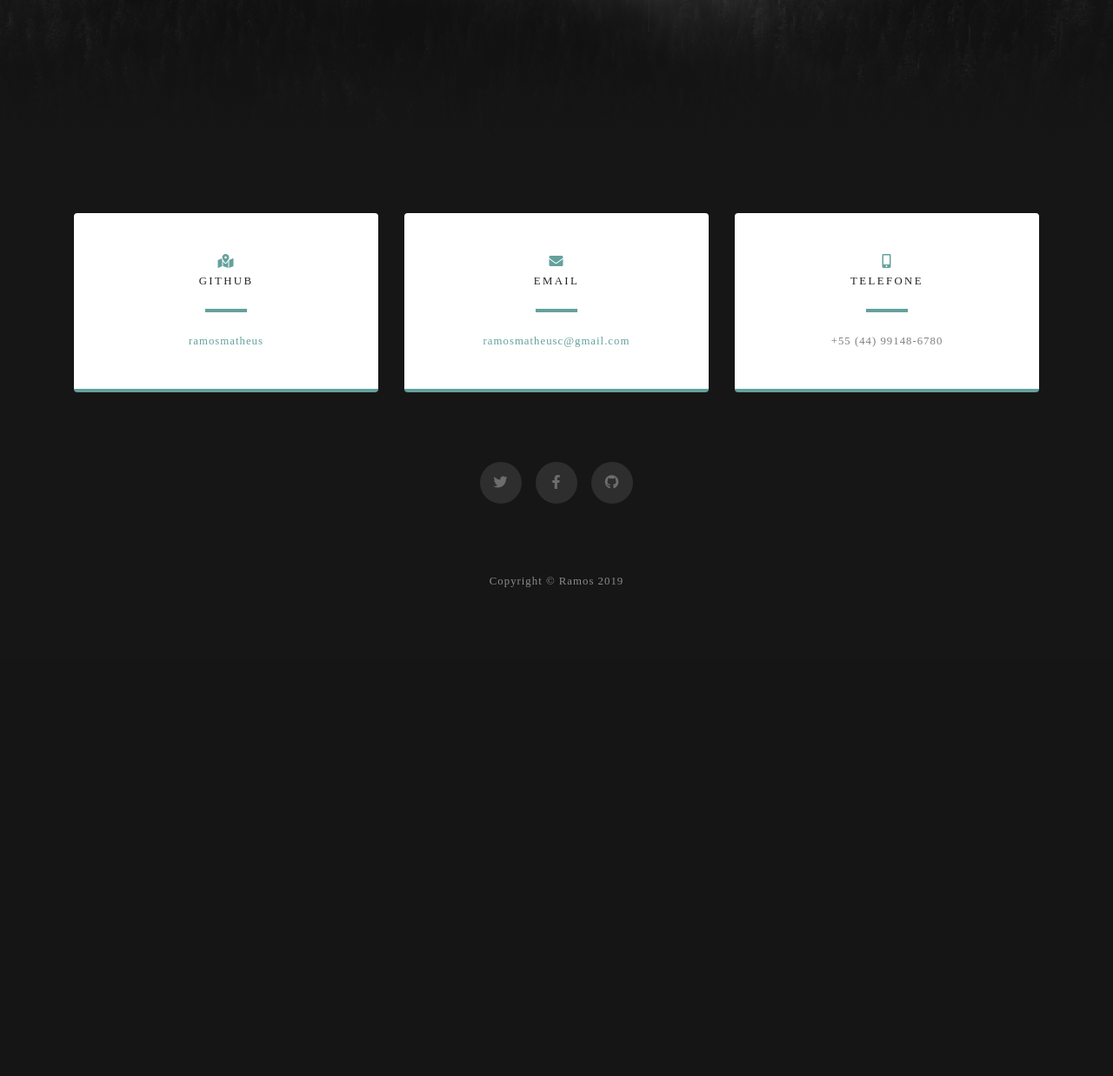
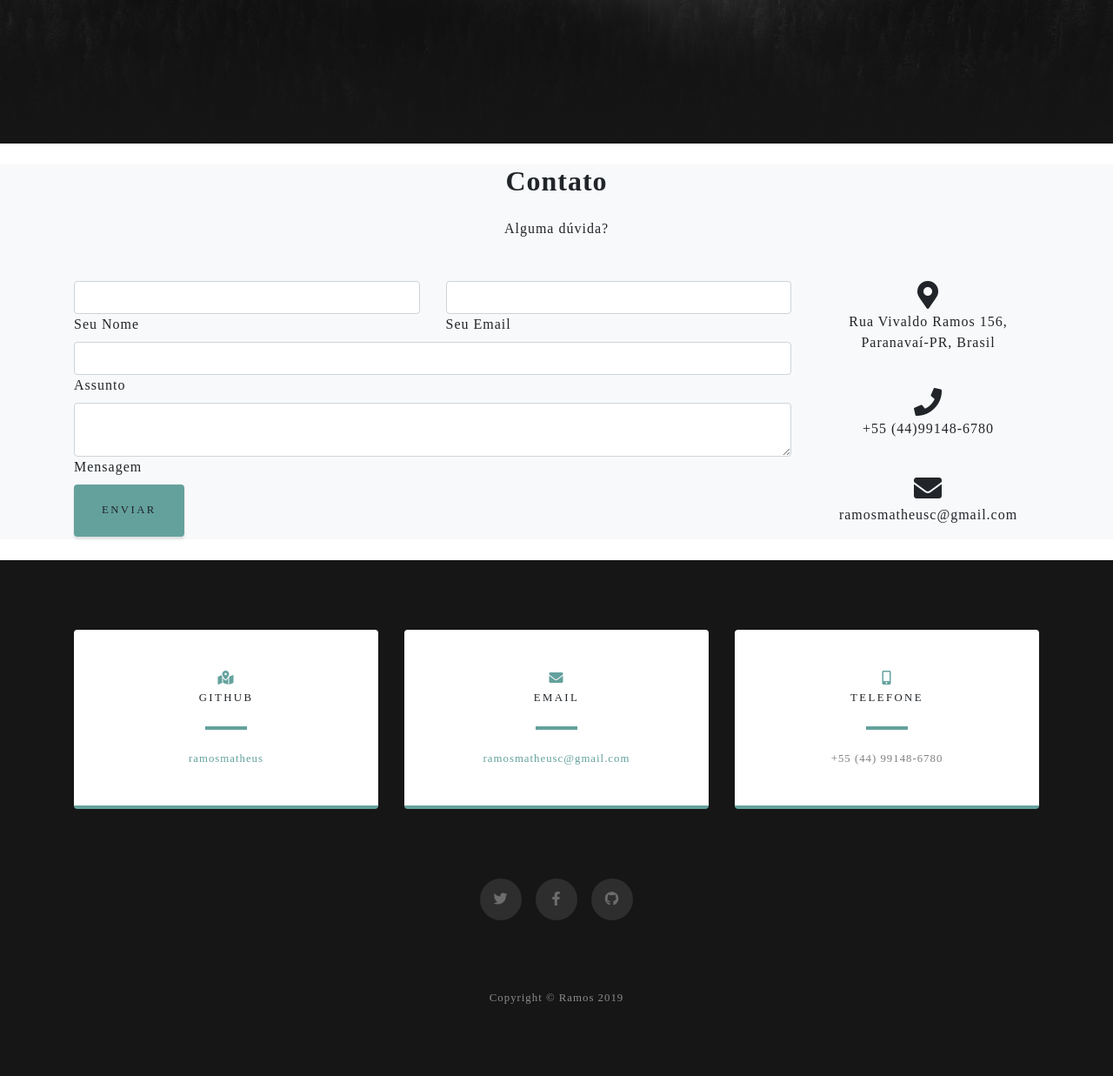
Before and after one commit to ramosmatheus/Phyton, a Django app: page /contato/ in a window 1280 px wide. Shown: the part 635-1872 px from the top of the page at 87% size. Before the commit the page ends 1310 px from the top, so only its background shows below. Run offline with Django 3.2, Linux system fonts and the light colour scheme; some libraries are stand-ins or nearby versions.

Commit message:
Alteração na página contato

```diff
--- a/Adotar/animais/templates/contato.html
+++ b/Adotar/animais/templates/contato.html
@@ -1 +1,103 @@
 {% extends 'modelo.html' %}
+{% load static %}
+{% block corpo %}
+{{ block.super }}
+
+<!--Section: Contact v.2-->
+
+<section class="mb-4 bg-light">
+  <div class="container">
+    <!--Section heading-->
+    <h2 class="h1-responsive font-weight-bold text-center my-4">Contato</h2>
+    <!--Section description-->
+    <p class="text-center w-responsive mx-auto mb-5">Alguma dúvida?</p>
+
+      <div class="row">
+
+        <!--Grid column-->
+        <div class="col-md-9 mb-md-0 mb-5">
+          <form id="contact-form" name="contact-form" action="mail.php" method="POST">
+
+            <!--Grid row-->
+            <div class="row">
+
+              <!--Grid column-->
+              <div class="col-md-6">
+                <div class="md-form mb-0">
+                  <input type="text" id="name" name="name" class="form-control">
+                  <label for="name" class="">Seu Nome</label>
+                </div>
+              </div>
+              <!--Grid column-->
+
+              <!--Grid column-->
+              <div class="col-md-6">
+                <div class="md-form mb-0">
+                  <input type="text" id="email" name="email" class="form-control">
+                  <label for="email" class="">Seu Email</label>
+                </div>
+              </div>
+              <!--Grid column-->
+
+            </div>
+            <!--Grid row-->
+
+            <!--Grid row-->
+            <div class="row">
+              <div class="col-md-12">
+                <div class="md-form mb-0">
+                  <input type="text" id="subject" name="subject" class="form-control">
+                  <label for="subject" class="">Assunto</label>
+                </div>
+              </div>
+            </div>
+            <!--Grid row-->
+
+            <!--Grid row-->
+            <div class="row">
+
+              <!--Grid column-->
+              <div class="col-md-12">
+
+                <div class="md-form">
+                  <textarea type="text" id="message" name="message" rows="2" class="form-control md-textarea"></textarea>
+                  <label for="message">Mensagem</label>
+                </div>
+
+              </div>
+            </div>
+            <!--Grid row-->
+
+          </form>
+
+          <div class="text-center text-md-left">
+            <a class="btn btn-primary" onclick="document.getElementById('contact-form').submit();">Enviar</a>
+          </div>
+          <div class="status"></div>
+        </div>
+        <!--Grid column-->
+
+        <!--Grid column-->
+        <div class="col-md-3 text-center">
+          <ul class="list-unstyled mb-0">
+            <li><i class="fas fa-map-marker-alt fa-2x"></i>
+              <p>Rua Vivaldo Ramos 156, Paranavaí-PR, Brasil</p>
+            </li>
+
+            <li><i class="fas fa-phone mt-4 fa-2x"></i>
+              <p>+55 (44)99148-6780</p>
+            </li>
+
+            <li><i class="fas fa-envelope mt-4 fa-2x"></i>
+              <p>ramosmatheusc@gmail.com</p>
+            </li>
+          </ul>
+        </div>
+        <!--Grid column-->
+
+      </div>
+    </div>
+  </section>
+  <!--Section: Contact v.2-->
+
+  {% endblock %}
--- a/Adotar/animais/templates/modelo.html
+++ b/Adotar/animais/templates/modelo.html
@@ -83,7 +83,7 @@
               <i class="fas fa-map-marked-alt text-primary mb-2"></i>
               <h4 class="text-uppercase m-0">GitHub</h4>
               <hr class="my-4">
-              <div class="small text-black-50"><a href="https://github.com/ramosmatheus">ramosmatheus</a></div>
+              <div class="small text-black-50"><a href="https://github.com/ramosmatheus" target="_blank">ramosmatheus</a></div>
             </div>
           </div>
         </div>
```
